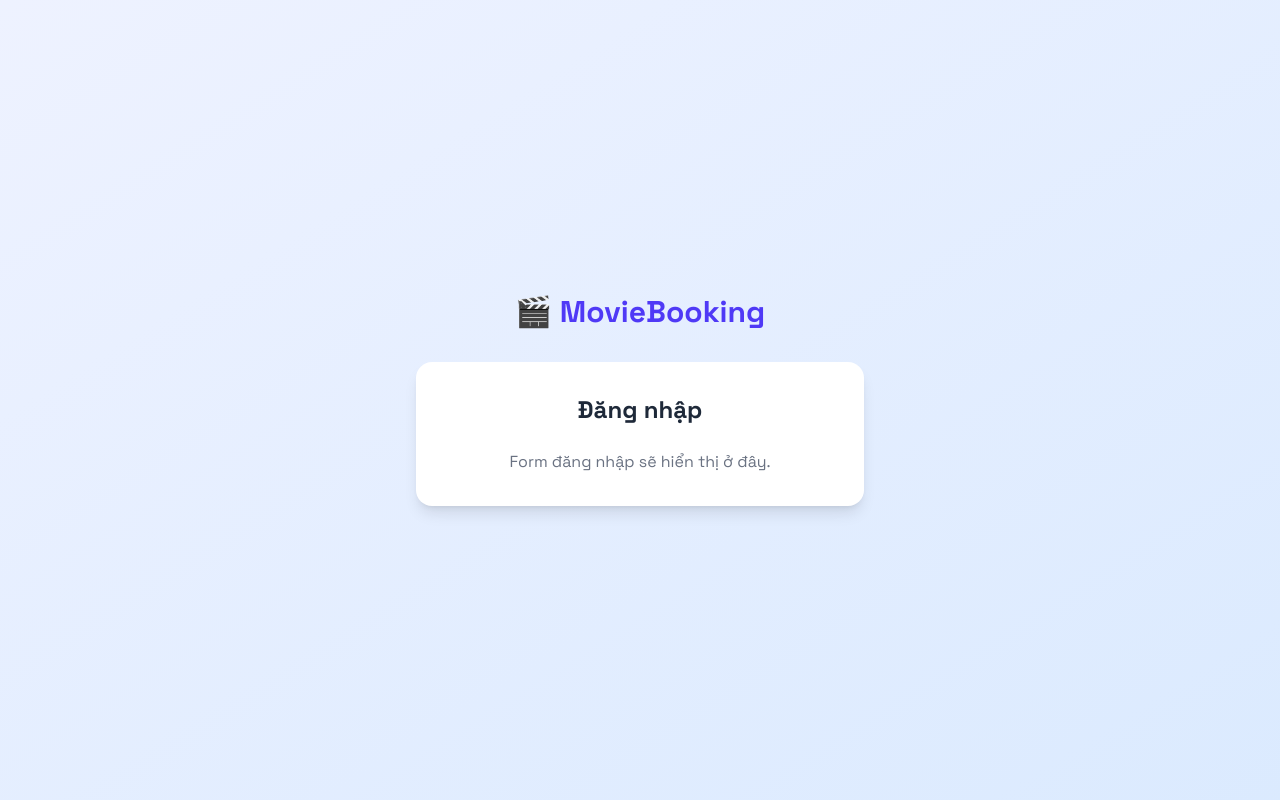
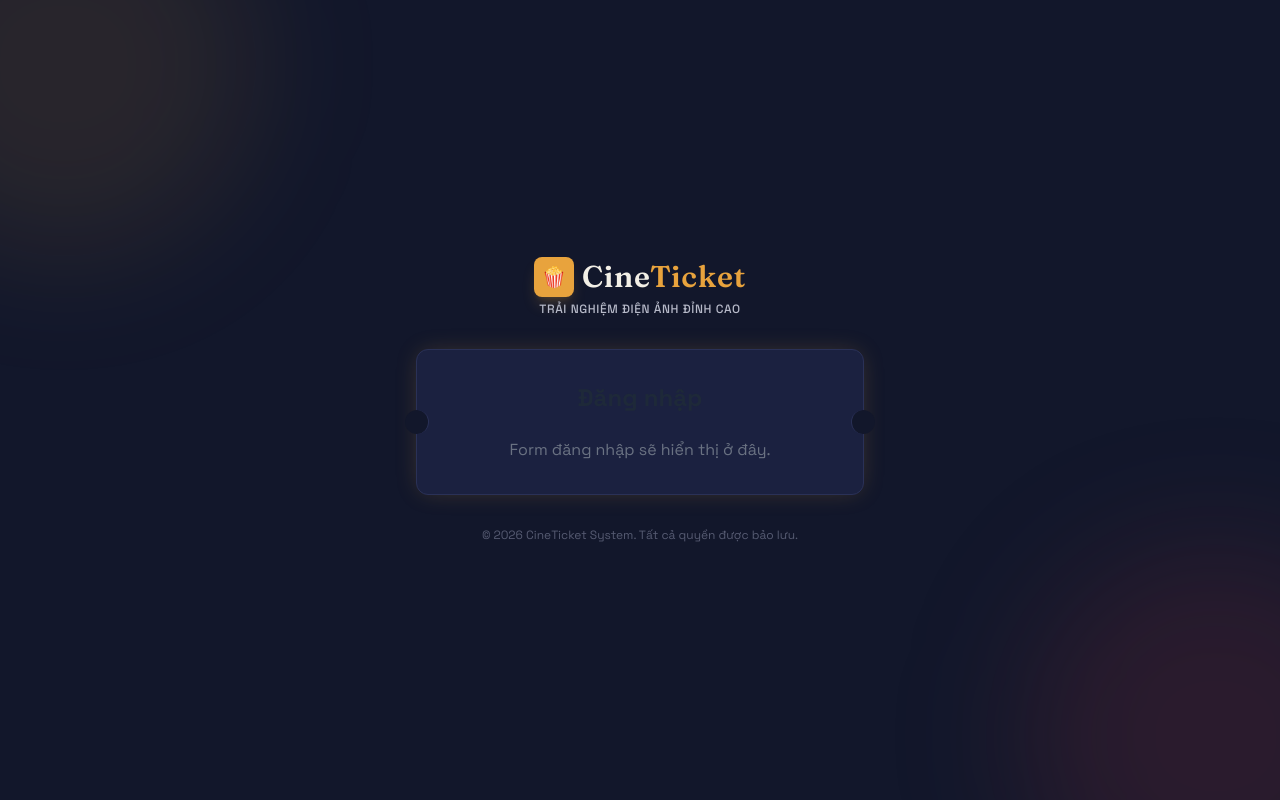
Before and after one commit to DungTran60/movie-booking-system, a React (Vite) app in the folder frontend/: page /login in a window 1280 px wide. Built offline with nearby package versions, Linux system fonts and the light colour scheme.

Commit message:
style(frontend): design auth layout with cinema marquee theme and ticket card

```diff
--- a/frontend/src/layouts/AuthLayout.tsx
+++ b/frontend/src/layouts/AuthLayout.tsx
@@ -1,15 +1,41 @@
-import { Outlet } from 'react-router-dom'
+import { Outlet, Link } from 'react-router-dom'
 
 export default function AuthLayout() {
   return (
-    <div className="min-h-screen bg-gradient-to-br from-indigo-50 to-blue-100 flex items-center justify-center">
-      <div className="w-full max-w-md">
-        <div className="text-center mb-8">
-          <span className="text-3xl font-bold text-indigo-600">🎬 MovieBooking</span>
-        </div>
-        <div className="bg-white rounded-2xl shadow-lg p-8">
+    <div className="min-h-screen bg-[#12172B] text-[#F2EFE6] font-body flex flex-col items-center justify-center p-4 relative overflow-hidden">
+      {/* Background Marquee Ambient Lights */}
+      <div className="absolute -top-32 -left-32 w-96 h-96 bg-[#E8A33D]/10 rounded-full blur-3xl pointer-events-none" />
+      <div className="absolute -bottom-32 -right-32 w-96 h-96 bg-[#8C2F3A]/20 rounded-full blur-3xl pointer-events-none" />
+
+      {/* Brand Header */}
+      <div className="text-center mb-8 relative z-10">
+        <Link to="/" className="inline-flex items-center gap-2 group">
+          <div className="w-10 h-10 rounded-lg bg-[#E8A33D] flex items-center justify-center text-[#12172B] font-display font-bold text-xl shadow-lg shadow-[#E8A33D]/20 group-hover:scale-105 transition-transform">
+            🍿
+          </div>
+          <span className="font-display text-3xl font-semibold tracking-wide text-[#F2EFE6] group-hover:text-[#E8A33D] transition-colors">
+            Cine<span className="text-[#E8A33D]">Ticket</span>
+          </span>
+        </Link>
+        <p className="text-[#B7BAC9] text-xs mt-1 tracking-wider uppercase font-medium">
+          Trải nghiệm điện ảnh đỉnh cao
+        </p>
+      </div>
+
+      {/* Ticket Container Card */}
+      <div className="w-full max-w-md relative z-10">
+        <div className="bg-[#1B2140] rounded-xl border border-[#2A3157] p-8 shadow-2xl relative marquee-glow">
+          {/* Decorative Ticket Perforation Sockets */}
+          <div className="absolute -left-3 top-1/2 -translate-y-1/2 w-6 h-6 bg-[#12172B] border-r border-[#2A3157] rounded-full" />
+          <div className="absolute -right-3 top-1/2 -translate-y-1/2 w-6 h-6 bg-[#12172B] border-l border-[#2A3157] rounded-full" />
+
           <Outlet />
         </div>
+      </div>
+
+      {/* Footer copyright */}
+      <div className="mt-8 text-center text-[#565B72] text-xs">
+        © 2026 CineTicket System. Tất cả quyền được bảo lưu.
       </div>
     </div>
   )
```
